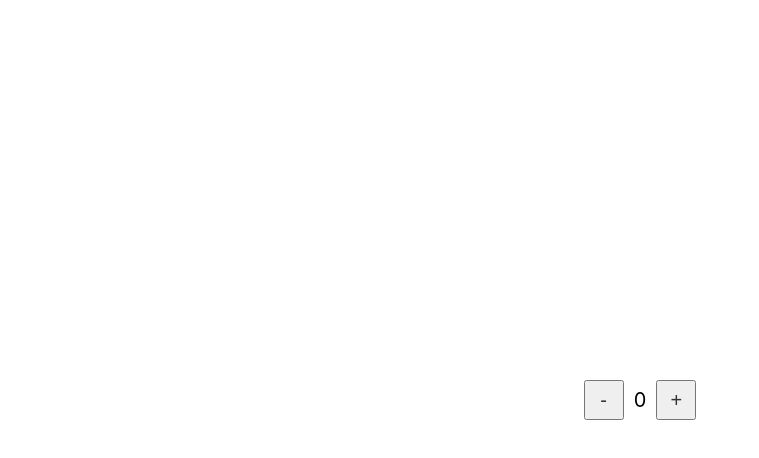
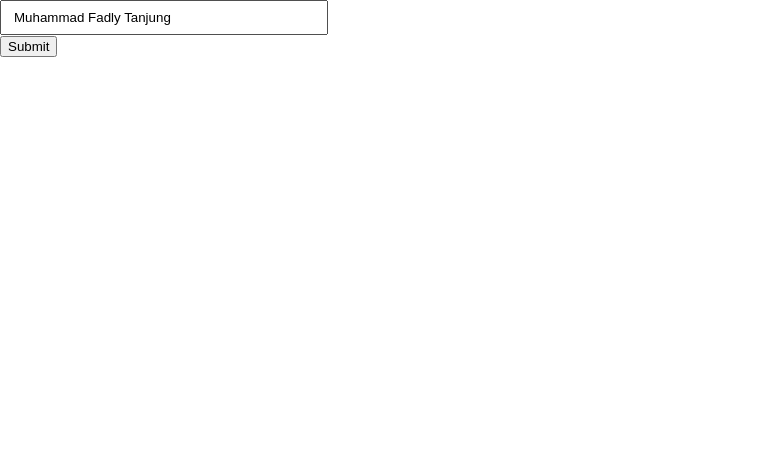
Before and after one commit to mhyazid/react-course, a React (Create React App) app: page / in a window 1280 px wide. Shown: the top 458 px of the page, without its empty margins (0-759 px from the left). Built offline with nearby package versions, Linux system fonts and the light colour scheme.

Commit message:
feat: belajar onChange

```diff
--- a/src/App.js
+++ b/src/App.js
@@ -1,5 +1,6 @@
 import React from 'react';
 import Increment from './component/Increment';
+import Input from './component/Input';
 import './App.css';
 
 //props => cara untuk mengirim data ke children component
@@ -14,8 +15,9 @@ function App() {
       <Button data="Fadly">Tanjung</Button>
       <LabelComponent >
         Ini CHildrennya
-      </LabelComponent> */}
-      <Increment />
+      </LabelComponent>
+      <Increment /> */}
+      <Input />
     </>
   );
 }
--- /dev/null
+++ b/src/component/Input.jsx
@@ -0,0 +1,23 @@
+import React, { useState } from 'react';
+import css from './Input.module.css';
+
+function Input(){
+  const [value, setValue] = useState('Muhammad Fadly Tanjung');
+
+  const handleChange = (event) => {
+    setValue(event.target.value);
+  };
+
+  const handleClick = () => {
+    alert(`Halo, ${value}`);
+  };
+
+  return (
+    <>
+      <input className={css.inputfield} onChange={handleChange} type="text" value={value} /><br />
+      <button onClick={()=>handleClick()} type="button">Submit</button>
+    </>
+  );
+}
+
+export default Input;
--- /dev/null
+++ b/src/component/Input.module.css
@@ -0,0 +1,5 @@
+.inputfield{
+  width: 300px;
+  padding: 8px 12px;
+  outline: none;
+}
```
